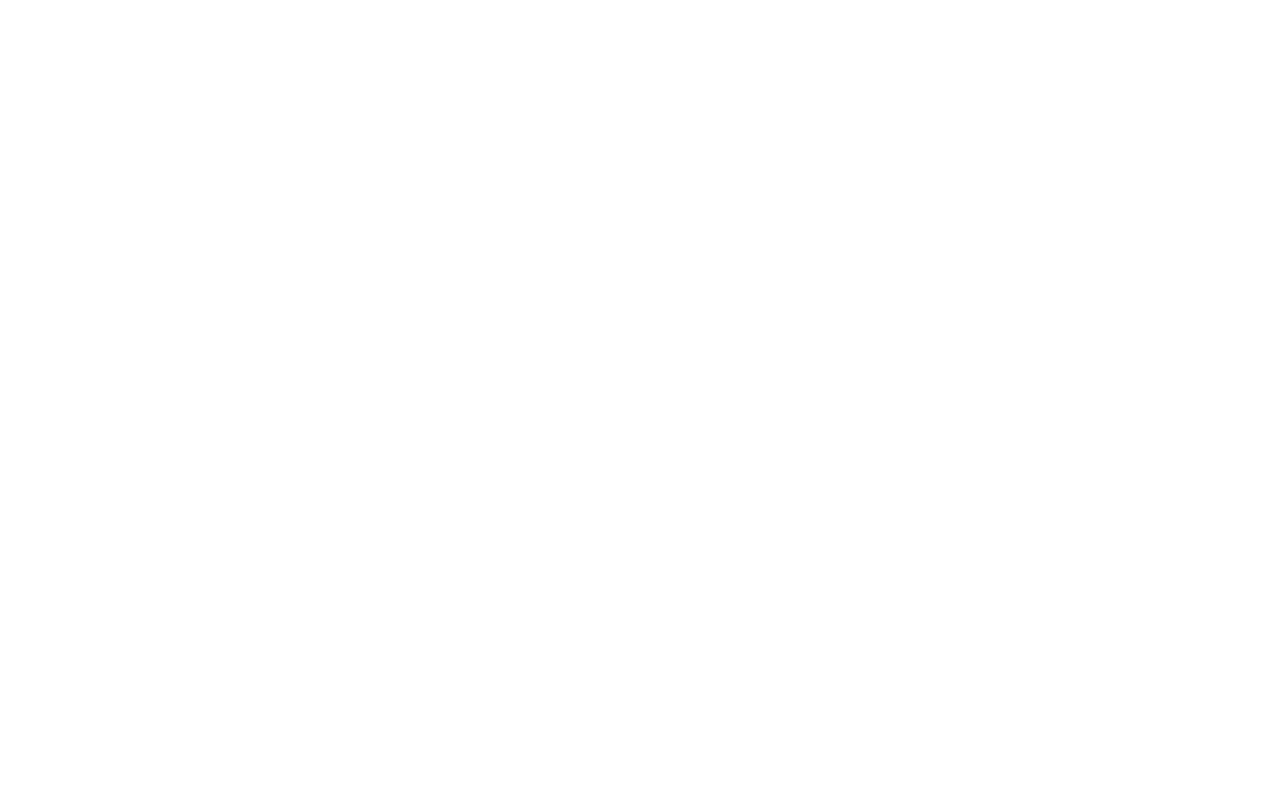
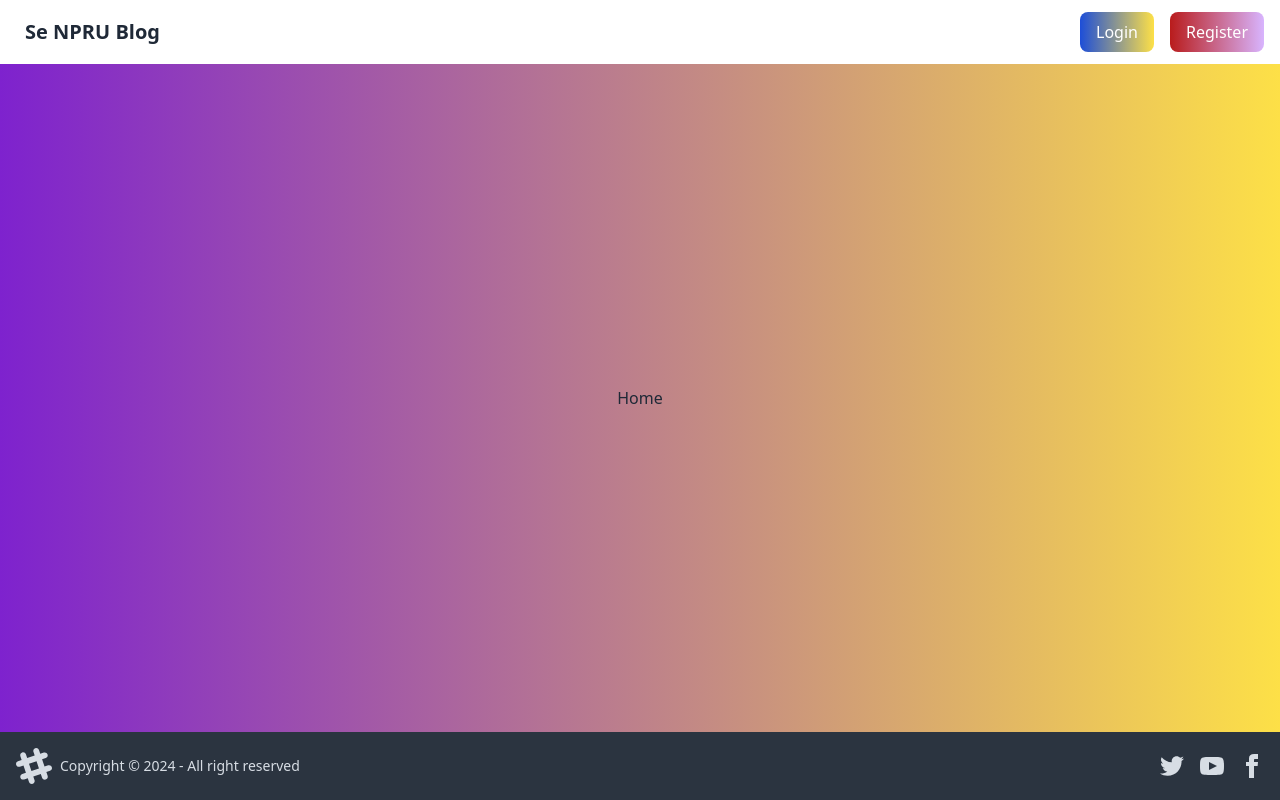
Before and after one commit to Punsano26/Web-blog888, a React (Vite) app in the folder Web-blog888/: page / in a window 1280 px wide. Built offline with nearby package versions, Linux system fonts and the light colour scheme.

Commit message:
edit children now and create button post

```diff
--- a/Web-blog888/src/components/Nav.jsx
+++ b/Web-blog888/src/components/Nav.jsx
@@ -1,3 +1,4 @@
+// eslint-disable-next-line no-unused-vars
 import React from "react";
 import Loginbtn from "./Loginbtn";
 import Registerbtn from "./Registerbtn";
@@ -17,6 +18,12 @@
       {user ? (
         <>
           <div className="flex-none gap-4 mr-2">
+            <a
+              href="/create"
+              className="btn bg-gray-500 hover:bg-gray-700 text-white"
+            >
+              Create Post
+            </a>
             <Logoutbtn />
           </div>
         </>
--- a/Web-blog888/src/context/AuthContext.jsx
+++ b/Web-blog888/src/context/AuthContext.jsx
@@ -1,15 +1,10 @@
-import {
-  useState,
-  useEffect,
-  createContext,
-  useContext,
-  Children,
-} from "react";
+import { useState, useEffect, createContext, useContext } from "react";
 import AuthService from "../services/auth.service";
 import { Cookies } from "react-cookie";
 const cookies = new Cookies();
 const AuthContext = createContext(null);
-export const AuthProvider = ({ Children }) => {
+// eslint-disable-next-line react/prop-types
+export const AuthProvider = ({ children }) => {
   const [user, setUser] = useState(getUser);
   const login = (user) => setUser(user);
   const logout = () => {
@@ -21,16 +16,16 @@
     return savedUser;
   }
 
-  useEffect(()=>{
+  useEffect(() => {
     cookies.set("user", JSON.stringify(user), {
       path: "/",
       expires: new Date(Date.now() + 86400),
     });
-  }, [user])
+  }, [user]);
 
-  return(
-    <AuthContext.Provider value={{user, login, logout}}>
-        {Children}
+  return (
+    <AuthContext.Provider value={{ user, login, logout }}>
+      {children}
     </AuthContext.Provider>
   );
 };
```
